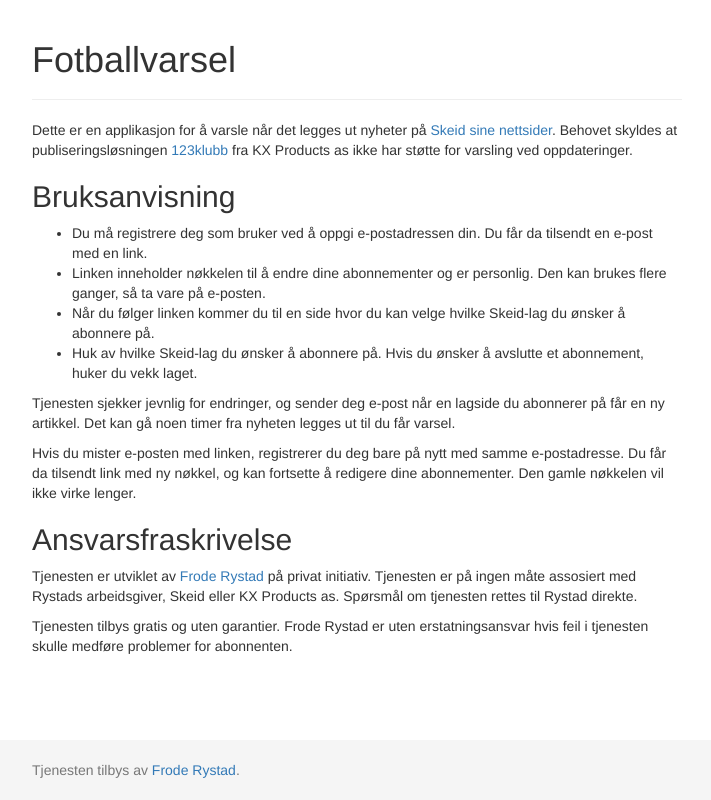
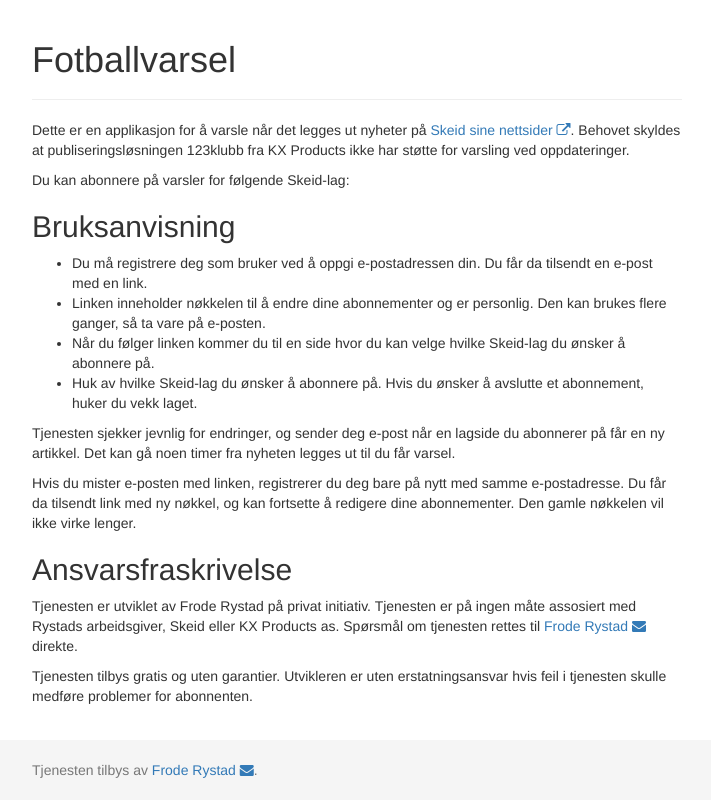
Before and after one commit to froderystad/fotballvarsel, a website: page app/index.html at #!/welcome in a window 1280 px wide. Shown: the whole page, without its empty margins (283-994 px from the left). Drawn offline with nearby package versions, Linux system fonts and the light colour scheme; some packages are replaced by stand-ins of ours; no server answers.

Commit message:
Welcome page lists supported teams. Introduced icons from Font Awesome.

```diff
--- a/app/css/app.css
+++ b/app/css/app.css
@@ -1,5 +1,9 @@
 .error {
     color: red;
+}
+
+li {
+
 }
 
 /* Sticky footer styles
--- a/app/index.html
+++ b/app/index.html
@@ -2,6 +2,7 @@
 <head>
     <title>Fotballvarsel</title>
     <link rel="stylesheet" href="https://maxcdn.bootstrapcdn.com/bootstrap/3.3.5/css/bootstrap.min.css"/>
+    <link rel="stylesheet" href="https://maxcdn.bootstrapcdn.com/font-awesome/4.4.0/css/font-awesome.min.css">
     <link rel="stylesheet" href="css/app.css">
 </head>
 
@@ -17,7 +18,8 @@
 
 <footer class="footer">
     <div class="container">
-        <p class="text-muted">Tjenesten tilbys av <a href="mailto:fotballvarsel@rystad.no">Frode Rystad</a>.</p>
+        <p class="text-muted">Tjenesten tilbys av
+            <a href="mailto:fotballvarsel@rystad.no">Frode Rystad <span class="fa fa-envelope"></span></a>.</p>
     </div>
 </footer>
 
--- a/app/js/app.js
+++ b/app/js/app.js
@@ -3,7 +3,8 @@ var app = angular.module('app', ['ngRoute', 'ngResource', 'controllers', 'servic
 app.config(['$routeProvider', function ($routeProvider) {
     $routeProvider
         .when('/welcome', {
-            templateUrl: 'partials/welcome.html'
+            templateUrl: 'partials/welcome.html',
+            controller: 'WelcomeCtrl'
         })
 
         .when('/login', {
--- a/app/js/controllers.js
+++ b/app/js/controllers.js
@@ -108,3 +108,7 @@ controllers.controller('SubscriberCtrl', ['$scope', '$location', 'Subscriber', '
         }
     };
 }]);
+
+controllers.controller('WelcomeCtrl', ['$scope', 'Teams', function($scope, Teams) {
+    $scope.teams = Teams.query();
+}]);
--- a/app/partials/welcome.html
+++ b/app/partials/welcome.html
@@ -1,8 +1,15 @@
 <p>
-    Dette er en applikasjon for å varsle når det legges ut nyheter på <a href="http://skeid.no">Skeid sine nettsider</a>.
-    Behovet skyldes at publiseringsløsningen <a href="http://www.123klubb.no/">123klubb</a> fra KX Products as
+    Dette er en applikasjon for å varsle når det legges ut nyheter på
+    <a href="http://skeid.no" rel="external" target="_blank">Skeid sine nettsider <span class="fa fa-external-link"></span></a>.
+    Behovet skyldes at publiseringsløsningen 123klubb fra KX Products
     ikke har støtte for varsling ved oppdateringer.
 </p>
+<p>Du kan abonnere på varsler for følgende Skeid-lag:</p>
+<ul>
+    <li ng-repeat="team in teams">
+        <a href="{{team.url}}" rel="external" target="_blank">{{team.name}} <span class="fa fa-external-link"></span></a>
+    </li>
+</ul>
 
 <h2>Bruksanvisning</h2>
 <ul>
@@ -24,11 +31,12 @@
 
 <h2>Ansvarsfraskrivelse</h2>
 <p>
-    Tjenesten er utviklet av <a href="mailto:fotballvarsel@rystad.no">Frode Rystad</a> på privat initiativ.
+    Tjenesten er utviklet av Frode Rystad på privat initiativ.
     Tjenesten er på ingen måte assosiert med Rystads arbeidsgiver, Skeid eller KX Products as.
-    Spørsmål om tjenesten rettes til Rystad direkte.
+    Spørsmål om tjenesten rettes til
+    <a href="mailto:fotballvarsel@rystad.no">Frode Rystad <span class="fa fa-envelope"></span></a> direkte.
 </p>
 <p>
     Tjenesten tilbys gratis og uten garantier.
-    Frode Rystad er uten erstatningsansvar hvis feil i tjenesten skulle medføre problemer for abonnenten.
+    Utvikleren er uten erstatningsansvar hvis feil i tjenesten skulle medføre problemer for abonnenten.
 </p>
```
